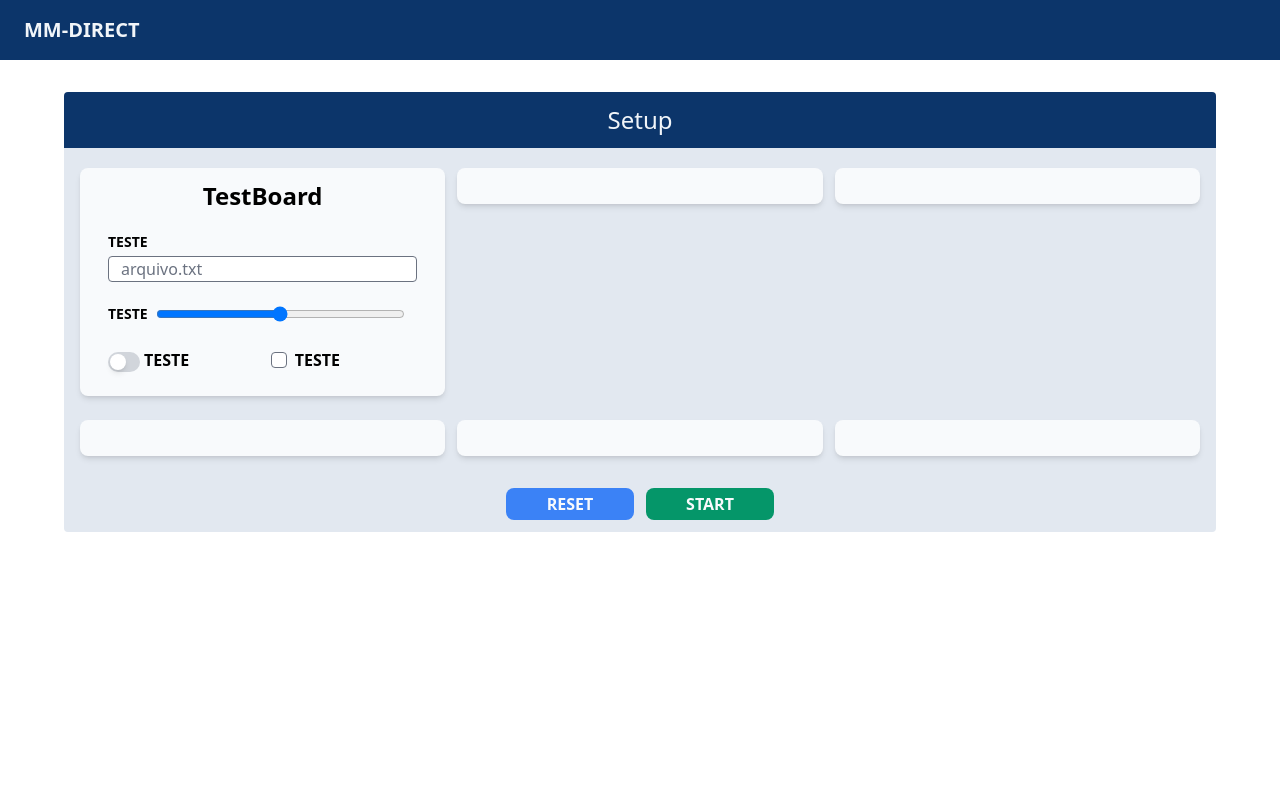
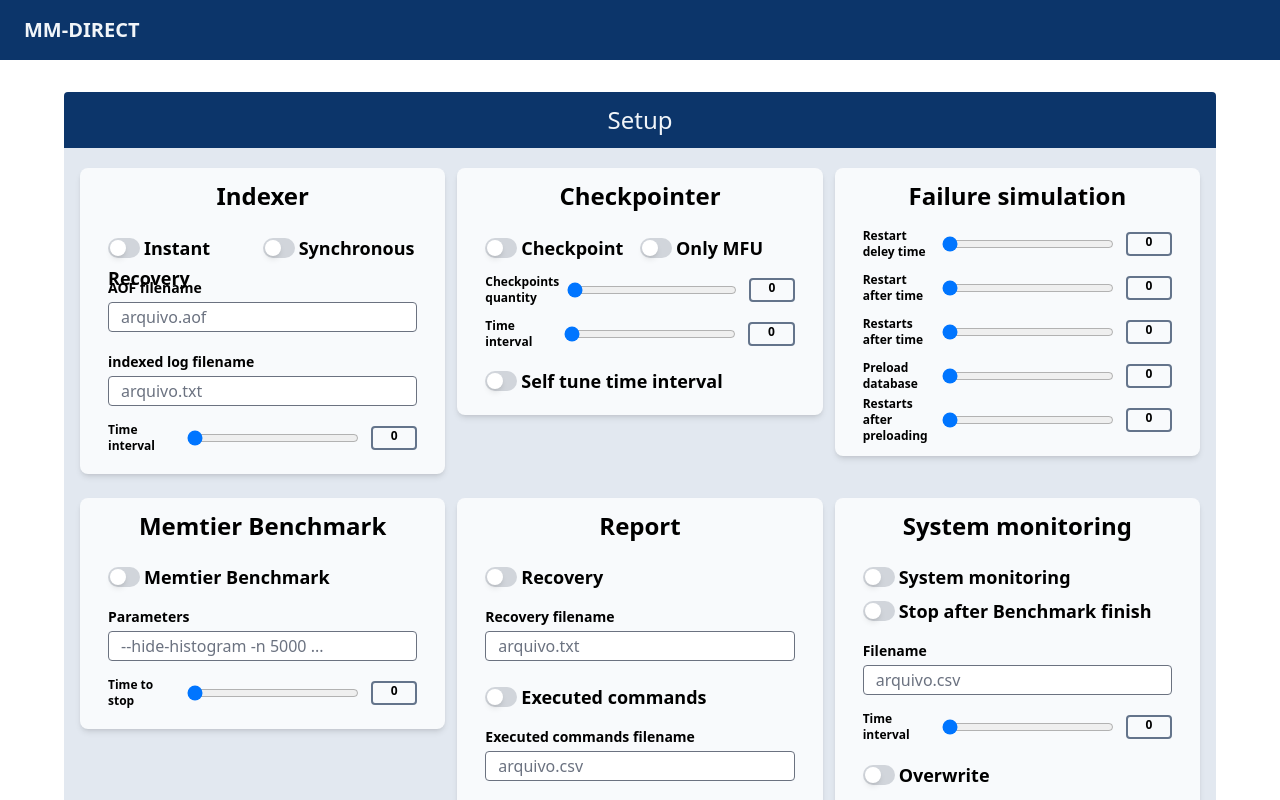
Before and after one commit to ManoelRochadev/chart-2, a React (Vite) app in the folder web/: page / in a window 1280 px wide. Shown: the top 800 px of the page. Built offline with nearby package versions, Linux system fonts and the light colour scheme.

Commit message:
funcionalidades dos imputs

```diff
--- a/web/src/componentes/Form/InputTypes.tsx
+++ b/web/src/componentes/Form/InputTypes.tsx
@@ -1,3 +1,6 @@
+import { useState } from "react";
+
+
 export const TextInput = ({ TextName, TextPlaceholder, children }: any) => {
     return (
         <div className="flex flex-col">
@@ -10,7 +13,7 @@ export const TextInput = ({ TextName, TextPlaceholder, children }: any) => {
                 type="text"
                 name={TextName}
                 id={`switch-${TextName}`}
-                className="pl-3 h-2 p-0 basis-full rounded"
+                className="pl-3 h-2 p-0.5 basis-full rounded"
                 placeholder={TextPlaceholder}
             />
         </div>
@@ -36,16 +39,21 @@ export const CheckboxInput = ({ CheckboxName, children }: any) => {
 }
 
 export const SwitchInput = ({ SwitchName, children }: any) => {
+    const [enableBoardButton, setEnableBoardButton] = useState<boolean>(true);
     return (
         <div className="w-full">
             <label htmlFor={`switch-${SwitchName}`}
-                className="font-semibold align-middle"
+                className="font-semibold align-middle text-sm md:text-lg"
             >
                 <input
                     type="checkbox"
                     className="toggle -mr-2 mb-7"
                     name={SwitchName}
                     id={`switch-${SwitchName}`}
+                    onClick={() => {
+                        setEnableBoardButton(!enableBoardButton);
+                        console.log(enableBoardButton);
+                    }}
                 />
                 {children}
             </label>
@@ -53,19 +61,36 @@ export const SwitchInput = ({ SwitchName, children }: any) => {
     )
 }
 
-export const RangeInput = ({ RangeName, children }: any) => {
+export const RangeInput = ({ RangeName, RangeDefault = 0, RangeMin = 0, RangeMax = 100, RangeSteps = 1, children }: any) => {
+    const [inputValue, setInputValue] = useState<string>(RangeMin)
     return (
         <div>
             <label htmlFor={`switch-${RangeName}`}
-                className="flex items-center font-semibold align-middle  text-sm"
+                className="flex items-center font-semibold align-middle text-xs"
             >
-                {children}
+                <div className="w-[10vw]">
+                    {children}
+                </div>
                 <input
                     type="range"
                     name={RangeName}
                     id={`switch-${RangeName}`}
-                    className="w-72 flex-auto ml-2 mr-3 h-2 rounded-lg cursor-pointer"
+                    className="w-full flex-auto ml-2 mr-3 h-2 rounded-lg cursor-pointer"
+                    defaultValue={RangeDefault}
+                    min={RangeMin}
+                    max={RangeMax}
+                    step={(RangeSteps & (RangeMin & RangeMax)) && RangeSteps < RangeMax ? RangeSteps : 1}
+                    onInput={(e:any) => {
+                        setInputValue(`${e.target.value}`);
+
+                    }}
+
                 />
+
+                <div className="h-full w-20 rounded border-slate-500 border-2 grow-0 text-center align-bottom">
+                    {inputValue}
+                </div>
+
             </label>
         </div>
     )
--- a/web/src/componentes/Form/ResetButton.tsx
+++ b/web/src/componentes/Form/ResetButton.tsx
@@ -2,7 +2,7 @@
 const ResetButton = ({ onResetButtonClick }: any) => {
     return (
         <div
-            className={`w-32 py-1 bg-blue-500 rounded-lg text-center text-slate-50 font-semibold `}
+            className={`w-32 py-1 self-start bg-blue-600  hover:bg-blue-400 active:bg-blue-700 rounded-lg text-center text-slate-50 font-semibold `}
         >
             <button onClick={onResetButtonClick}>RESET</button>
         </div>
--- a/web/src/componentes/Form/SetupForm.tsx
+++ b/web/src/componentes/Form/SetupForm.tsx
@@ -4,7 +4,7 @@ import StartButton from "./StartButton";
 const SetupForm = ({ children, submitFunction, resetFunction }: any) => {
     return (
         <form>
-            <div className="grid grid-cols-1 md:grid-cols-2 xl:grid-cols-3 gap-x-3 justify-center flex-wrap max-h-[75vh] md:max-h-full px-4 py-2 overflow-auto lg:overflow- scroll ">
+            <div className="grid grid-cols-1 md:grid-cols-2 xl:grid-cols-3 gap-x-3 justify-center max-h-[75vh] md:max-h-full px-4 py-2 overflow-auto lg:overflow-hidden">
                 {children}
             </div>
             <div className="flex flex-row justify-center gap-3 mt-3 px-4 pb-3 flex-wrap">
--- a/web/src/componentes/Form/SetupPanel.tsx
+++ b/web/src/componentes/Form/SetupPanel.tsx
@@ -1,6 +1,6 @@
 import SetupForm from "./SetupForm";
 import OptionsBoard from "./OptionsBoard";
-import { TextInput, SwitchInput, CheckboxInput, RangeInput } from "./InputTypes";
+import { TextInput, SwitchInput, RangeInput } from "./InputTypes";
 
 interface FormProp {
     initServer: (params: Array<string>) => void;
@@ -9,14 +9,36 @@ interface FormProp {
 const SetupPanel = ({ initServer }: FormProp) => {
     function onSubmitButtonPressed(e: any) {
         e.preventDefault();
-        // Element.prototype.par
+
         const form = e.target.form;
         const formData = new FormData(form);
-        // console.log(formData);
-        const formJson = formData.entries();
-        console.log(...formJson);
 
-        // initServer(Object.keys(formJson));
+        const responseJson: object = {};
+
+        for (const [key, value] of formData) {
+            console.log(key, value)
+            Object.defineProperty(
+                responseJson, key, { value: value, writable: true }
+            )
+        }
+
+
+        // console.log(Object.entries(responseJson));
+        // console.log(JSON.stringify(responseJson));
+        // console.log(...formData.entries());
+        // const postRequest = fetch("http://localhost:8081/config", {
+        //     method: "POST",
+        //     body: JSON.stringify(responseJson),
+        //     headers: {
+        //         "Content-type": "application/json; charset=UTF-8"
+        //     }
+        // });
+
+        // postRequest.then((response) => { response.json }).then((json) => { console.log(json) });
+        // const response = new XMLHttpRequest();
+
+        // response.open("POST", "/config", true);
+        // response.send(responseJson)
     }
 
     function ResetFunction() {
@@ -30,21 +52,74 @@ const SetupPanel = ({ initServer }: FormProp) => {
             </div>
             <div className="w-[90vw] bg-slate-200 rounded-b">
                 <SetupForm submitFunction={onSubmitButtonPressed} resetFunction={ResetFunction}>
-                    <OptionsBoard BoardHeader="TestBoard">
-                        <TextInput TextName="teste4" TextPlaceholder="arquivo.txt">TESTE</TextInput>
-                        <RangeInput RangeName="teste3">TESTE</RangeInput>
+                    <OptionsBoard BoardHeader="Indexer">
+                        <div className="flex justify-around">
+                            <SwitchInput SwitchName='instantRecoveryState'>Instant Recovery</SwitchInput>
+                            <SwitchInput SwitchName='instantRecoverySynchronous'>Synchronous</SwitchInput>
+                        </div>
+                        <TextInput TextName="aofFilename" TextPlaceholder="arquivo.aof">AOF filename</TextInput>
+                        <TextInput TextName="indexedlogFilename" TextPlaceholder="arquivo.txt">indexed log filename</TextInput>
+                        <RangeInput RangeName="indexerTimeInterval">Time interval</RangeInput>
+                    </OptionsBoard>
+
+                    <OptionsBoard BoardHeader="Checkpointer">
+                        <div className="flex justify-around">
+                            <SwitchInput SwitchName='checkpointState'>Checkpoint</SwitchInput>
+                            <SwitchInput SwitchName='checkpointsOnlyMfu'>Only MFU</SwitchInput>
+                        </div>
+                        <RangeInput RangeName="numberCheckpoints">Checkpoints quantity</RangeInput>
+                        <RangeInput RangeName="checkpointTimeInterval">Time interval</RangeInput>
+                        <SwitchInput SwitchName='selftuneCheckpointTimeInterval'>Self tune time interval</SwitchInput>
+                    </OptionsBoard>
+
+                    <OptionsBoard BoardHeader="Failure simulation">
+                        <RangeInput RangeName="restartDaleyTime">Restart deley time</RangeInput>
+                        <RangeInput RangeName="restartAfterTime">Restart after time</RangeInput>
+                        <RangeInput RangeName="numberRestartsAfterTime">Restarts after time</RangeInput>
+                        <RangeInput RangeName="preloadDatabaseAndRestart">Preload database</RangeInput>
+                        <RangeInput RangeName="numberRestartsAfterPreloading">Restarts after preloading</RangeInput>
+                    </OptionsBoard>
+
+                    <OptionsBoard BoardHeader="Memtier Benchmark">
+                        <div className="flex justify-around">
+                            <SwitchInput SwitchName='memtierBenchmarkState'>Memtier Benchmark</SwitchInput>
+                        </div>
+                        <TextInput TextName="memtierBenchmarkParameters" TextPlaceholder="--hide-histogram -n 5000 ...">Parameters</TextInput>
+                        <RangeInput RangeName="timeTostopBenchmarking">Time to stop</RangeInput>
+                    </OptionsBoard>
+
+                    <OptionsBoard BoardHeader="Report">
+                        <div className="flex justify-around">
+                            <SwitchInput SwitchName='generateRecoveryReport'>Recovery</SwitchInput>
+                        </div>
+                        <TextInput TextName="recoveryReportFilename" TextPlaceholder="arquivo.txt">Recovery filename</TextInput>
 
                         <div className="flex justify-around">
-                            <SwitchInput SwitchName='teste1'>TESTE</SwitchInput>
-                            <CheckboxInput CheckboxName="teste2">TESTE</CheckboxInput>
+                            <SwitchInput SwitchName='generateExecutedCommandsCsv'>Executed commands</SwitchInput>
+                        </div>
+                        <TextInput TextName="executedCommandsCsvFilename" TextPlaceholder="arquivo.csv">Executed commands filename</TextInput>
+
+                        <div className="flex justify-around">
+                            <SwitchInput SwitchName='generateIndexingReportCsv'>Indexing</SwitchInput>
+                        </div>
+                        <TextInput TextName="indexingReportCsvFilename" TextPlaceholder="arquivo.csv">Indexing filename</TextInput>
+                        <div className="flex justify-around">
+                            <SwitchInput SwitchName='overwriteReportFiles'>Overwrite</SwitchInput>
+                        </div>
+
+                    </OptionsBoard>
+
+                    <OptionsBoard BoardHeader="System monitoring">
+                        <div className="flex justify-around flex-wrap gap-2">
+                            <SwitchInput SwitchName='systemMonitoring'>System monitoring</SwitchInput>
+                            <SwitchInput SwitchName='stopSystemMonitoringEndBenchmark'>Stop after Benchmark finish</SwitchInput>
+                        </div>
+                        <TextInput TextName="systemMonitoringCsvFilename" TextPlaceholder="arquivo.csv">Filename</TextInput>
+                        <RangeInput RangeName="systemMonitoringTimeInterval">Time interval</RangeInput>
+                        <div className="flex justify-around flex-wrap gap-1">
+                            <SwitchInput SwitchName='overwriteSystemMonitoring'>Overwrite</SwitchInput>
                         </div>
                     </OptionsBoard>
-
-                    <OptionsBoard />
-                    <OptionsBoard />
-                    <OptionsBoard />
-                    <OptionsBoard />
-                    <OptionsBoard />
                 </SetupForm>
             </div>
 
--- a/web/src/componentes/Form/StartButton.tsx
+++ b/web/src/componentes/Form/StartButton.tsx
@@ -1,7 +1,7 @@
 const StartButton = ({ onClickButton }: any) => {
     return (
         <div
-            className={`w-32 py-1 bg-emerald-600 rounded-lg text-center text-slate-50 font-semibold `}
+            className={`w-32 py-1 bg-emerald-600 hover:bg-emerald-500  active:bg-emerald-700 rounded-lg text-center text-slate-50 font-semibold `}
         >
             <button type="submit" onClick={onClickButton}>START</button>
         </div>
```
Also changed, not shown: web/src/componentes/NavBar.tsx (+5 -5 lines).
